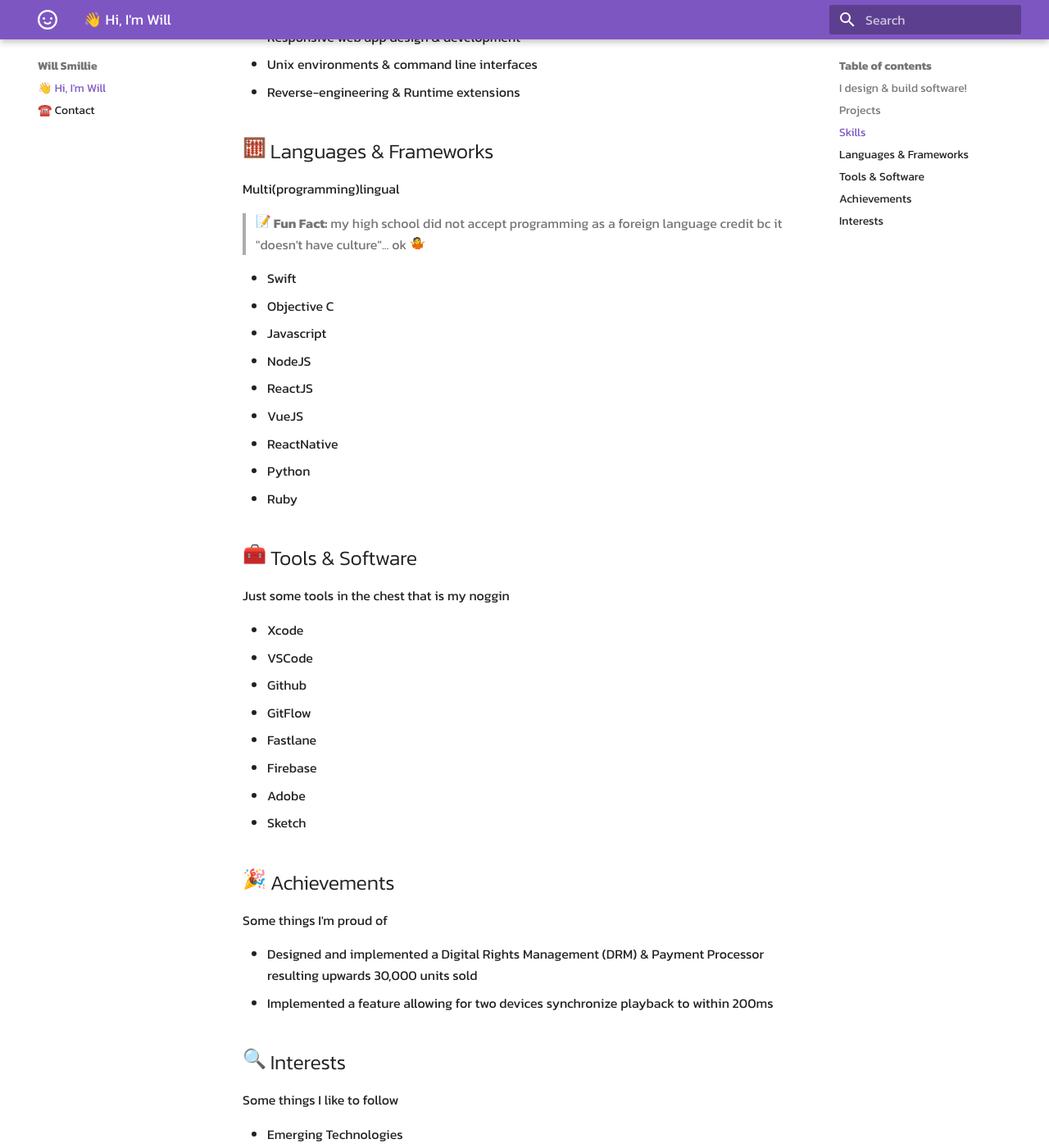
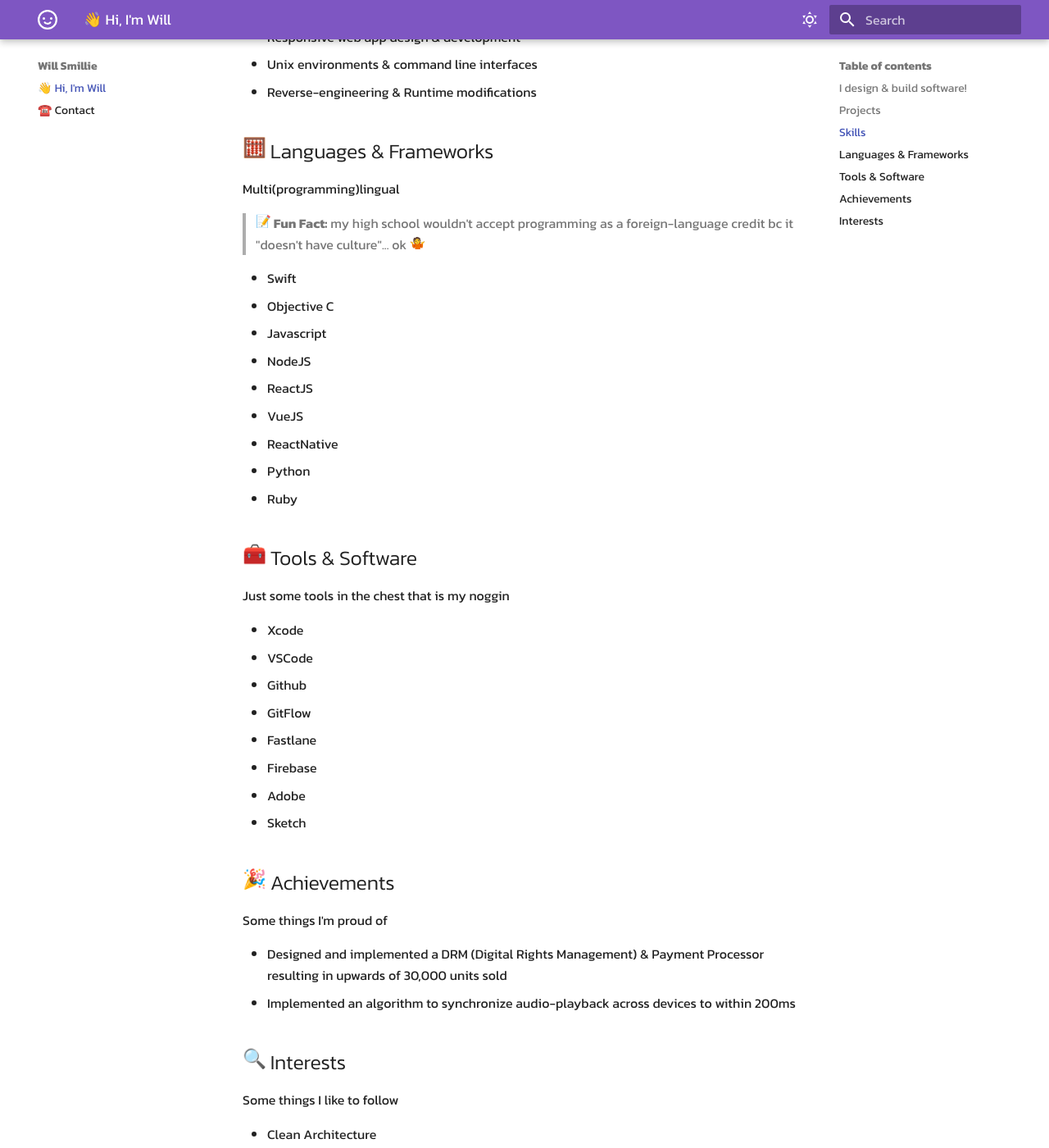
Before and after one commit to willsmillie/portfolio, an MkDocs documentation site: the page built from docs/index.md, in a window 1280 px wide and 1400 px high, scrolled down 720 px. Shown: the whole window at 82% size. Built offline with MkDocs 1.6.1 and Material for MkDocs 9.7.7, drawn with Linux system fonts in a browser that asks for light colours; emoji names are drawn with the system emoji font.

Commit message:
updating copy

```diff
--- a/docs/index.md
+++ b/docs/index.md
@@ -22,13 +22,13 @@ Some things I do
 - Native iOS app design & development
 - Responsive web app design & development
 - Unix environments & command line interfaces
-- Reverse-engineering & Runtime extensions
+- Reverse-engineering & Runtime modifications
 
 ## :abacus: Languages & Frameworks
 
 Multi(programming)lingual
 
-> :memo: **Fun Fact:** my high school did not accept programming as a foreign language credit bc it "doesn't have culture"... ok :shrug:
+> :memo: **Fun Fact:** my high school wouldn't accept programming as a foreign-language credit bc it "doesn't have culture"... ok :shrug:
 
 - Swift
 - Objective C
@@ -57,13 +57,14 @@ Just some tools in the chest that is my noggin
 
 Some things I'm proud of
 
-- Designed and implemented a Digital Rights Management (DRM) & Payment Processor resulting upwards 30,000 units sold
-- Implemented a feature allowing for two devices synchronize playback to within 200ms
+- Designed and implemented a DRM (Digital Rights Management) & Payment Processor resulting in upwards of 30,000 units sold
+- Implemented an algorithm to synchronize audio-playback across devices to within 200ms
 
 ## :mag: Interests
 
 Some things I like to follow
 
+- Clean Architecture
 - Emerging Technologies
 - Info-Sec
 - Fin-tech
--- a/mkdocs.yml
+++ b/mkdocs.yml
@@ -1,18 +1,28 @@
 # mkdocs.yml
 
-site_name: 'Will Smillie'
+site_name: "Will Smillie"
 site_url: https://willsmillie.me/
 theme:
   name: material
   icon:
     logo: octicons/smiley-16 # material/developer-board
   palette:
-    primary: deep purple
+    - media: "(prefers-color-scheme: light)"
+      scheme: light
+      primary: deep purple
+      toggle:
+        icon: material/weather-sunny
+        name: Switch to dark mode
+    - media: "(prefers-color-scheme: dark)"
+      scheme: slate
+      primary: deep purple
+    - media: "(prefers-color-scheme: auto)"
+      toggle:
+        icon: material/theme-light-dark
+        name: Switch to light mode
+
   font:
     text: Kanit
-
-# Emoji Shortcode Plugins
-
 markdown_extensions:
   - attr_list
   - pymdownx.emoji:
```
Also changed, not shown: README.md (+6 -1 lines).
